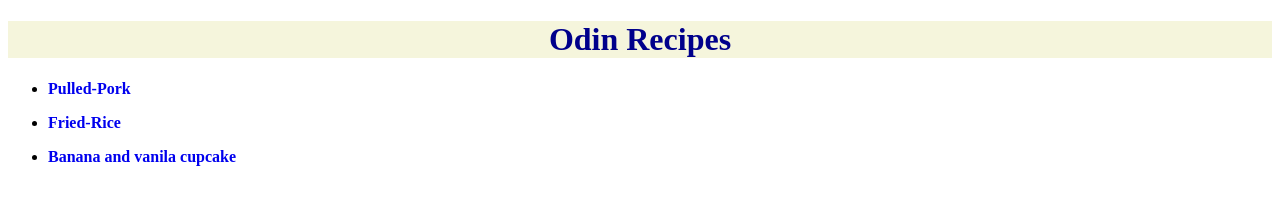
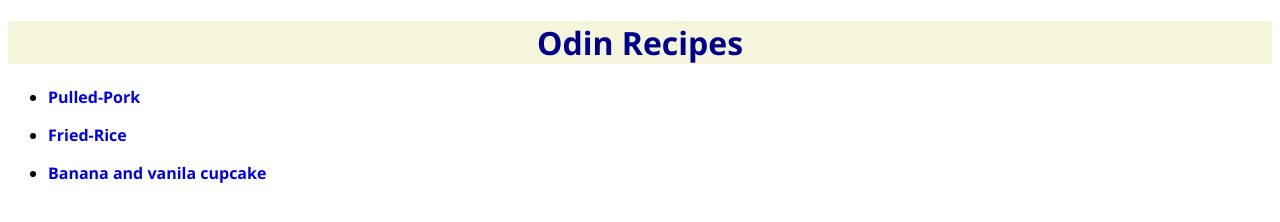
Before and after one commit to abdulsomod1/theodin-recipes, a website: page index.html in a window 1280 px wide. Drawn offline with nearby package versions, Linux system fonts and the light colour scheme.

Commit message:
Add semantic styles to all my files

```diff
--- a/index.html
+++ b/index.html
@@ -5,10 +5,14 @@
     <meta http-equiv="X-UA-Compatible" content="IE=edge" />
     <meta name="viewport" content="width=device-width, initial-scale=1.0" />
     <title>Document</title>
-    <link rel="stylesheet" href="index.css" />
+    <link rel="stylesheet" href="style/link.css" />
+    <link rel="preconnect" href="https://fonts.googleapis.com">
+<link rel="preconnect" href="https://fonts.gstatic.com" crossorigin>
+<link href="https://fonts.googleapis.com/css2?family=Lato:wght@100;300;400;700;900&family=Open+Sans:ital,wght@0,300;0,400;0,500;0,600;0,700;1,800&display=swap" rel="stylesheet">
   </head>
 
   <body>
+
     <h1>Odin Recipes</h1>
     <ul class="recipes">
       <li>
--- a/recipes/index.css
+++ b/recipes/index.css
@@ -1,12 +1,13 @@
 img {
   width: 30%;
-}
-
-body {
-  font-family: system-ui, -apple-system, BlinkMacSystemFont, 'Segoe UI', Roboto, Oxygen, Ubuntu, Cantarell, 'Open Sans', 'Helvetica Neue', sans-serif;
 }
 
 h1 {
   text-align: center;
   background-color: aliceblue;
 }
+
+body {
+  font-family: 'Lato', sans-serif;
+  font-family: 'Open Sans', sans-serif;
+}
--- a/index.css
+++ b/style/link.css
@@ -9,3 +9,8 @@ a {
   text-decoration: none;
   font-weight: bold;
 }
+
+body {
+  font-family: 'Lato', sans-serif;
+  font-family: 'Open Sans', sans-serif;
+}
```
Also changed, not shown: recipes/banana-and-vanila-cupcake.html (+3 -0 lines), recipes/fried-rice-recipes.html (+3 -0 lines), recipes/pulled-pork-recipes.html (+3 -0 lines).
